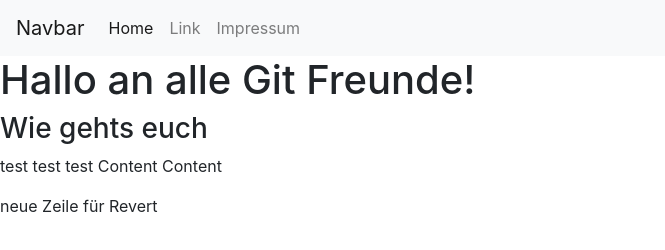
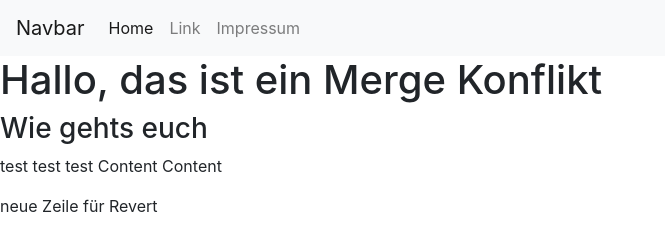
Before and after one commit to FrankIllner/git-buch-webseite, a plain HTML site: page index.html in a window 1280 px wide. Shown: the whole page, without its empty margins (0-665 px from the left). Drawn offline with nearby package versions, Linux system fonts and the light colour scheme.

Commit message:
Titel geändert für Merge Konflikt

```diff
--- a/index.html
+++ b/index.html
@@ -24,7 +24,7 @@
 		</div>
 	  </div>
 	</nav>
-    <h1>Hallo an alle Git Freunde!</h1>
+    <h1>Hallo, das ist ein Merge Konflikt</h1>
 	<h3>Wie gehts euch</h3>
 	<p>test test test Content Content</p>
     <!-- Optional JavaScript -->
```
